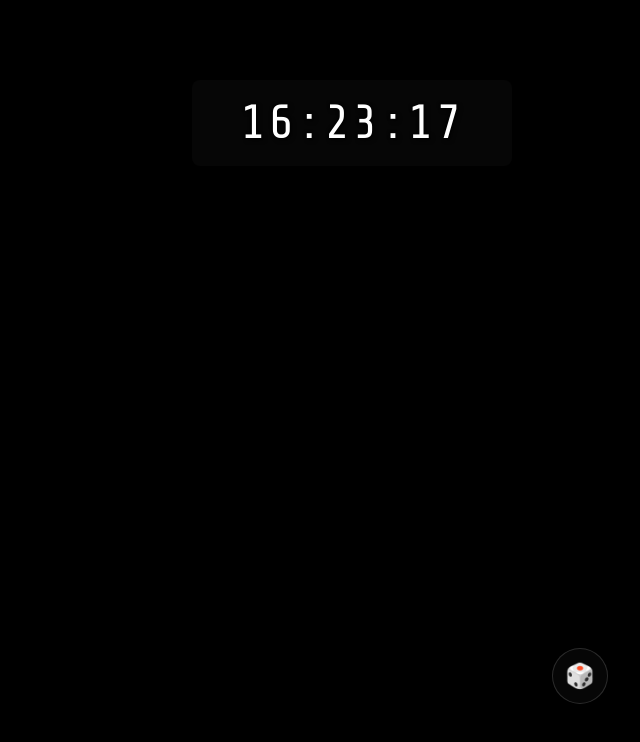
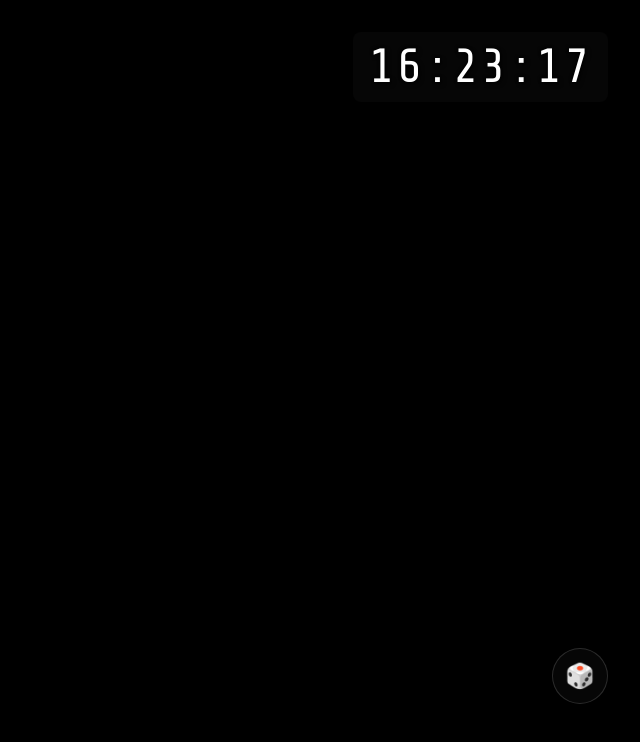
Before and after one commit to KhoiCanDev/wallpaper-engine-4k-wallpapers, a website: page index.html in a window 1280 px wide. Shown: the whole page, without its empty margins (640-1280 px from the left). Drawn offline with nearby package versions, Linux system fonts and the light colour scheme.

Commit message:
Reposition clock to top right with auto-width and padding

```diff
--- a/style.css
+++ b/style.css
@@ -29,12 +29,12 @@ body {
   font-size: 48px;
   font-family: 'Share Tech Mono', monospace;
   letter-spacing: 2px;
-  top: 10%;
-  right: 10%;
-  width: 18rem;
+  top: 2rem;
+  right: 2rem;
   background-color: #0a0a0a99;
-  padding: 1rem;
+  padding: 0.5rem 1rem;
   border-radius: 0.5rem;
+  user-select: none;
 }
 
 #typing {
```
